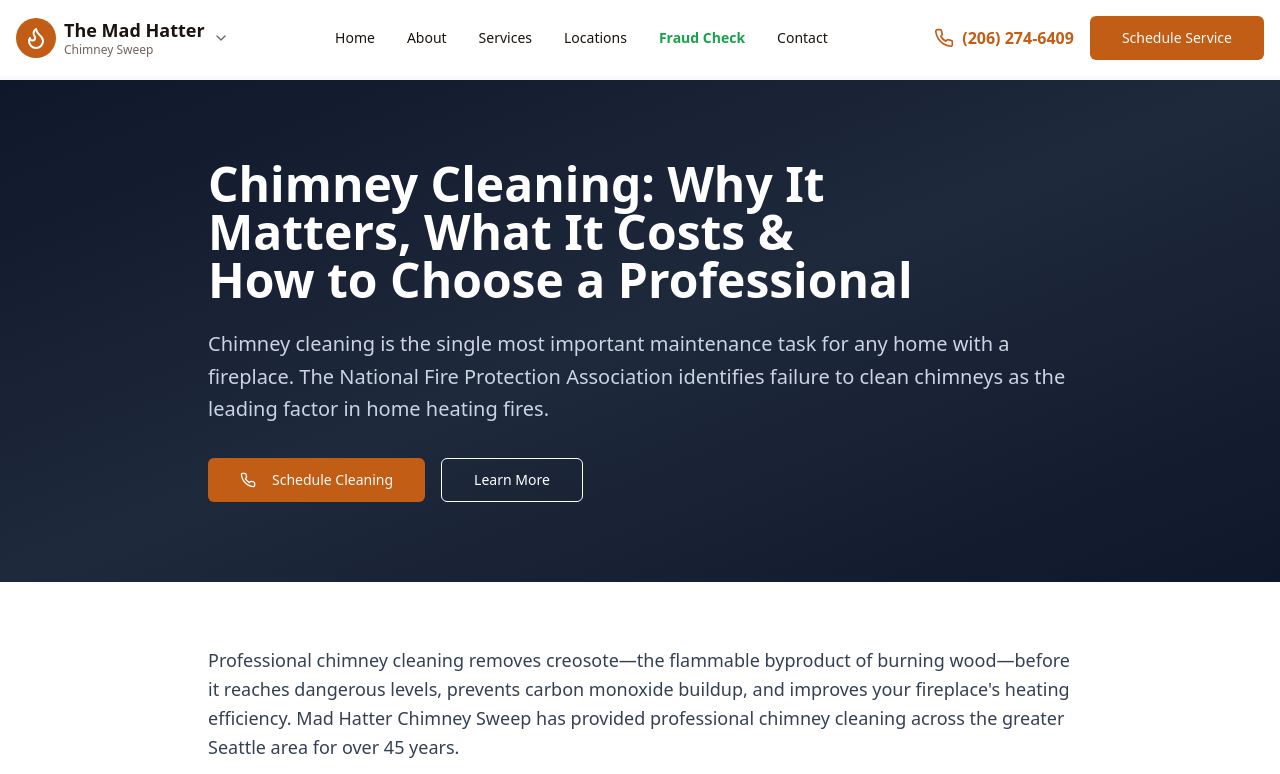
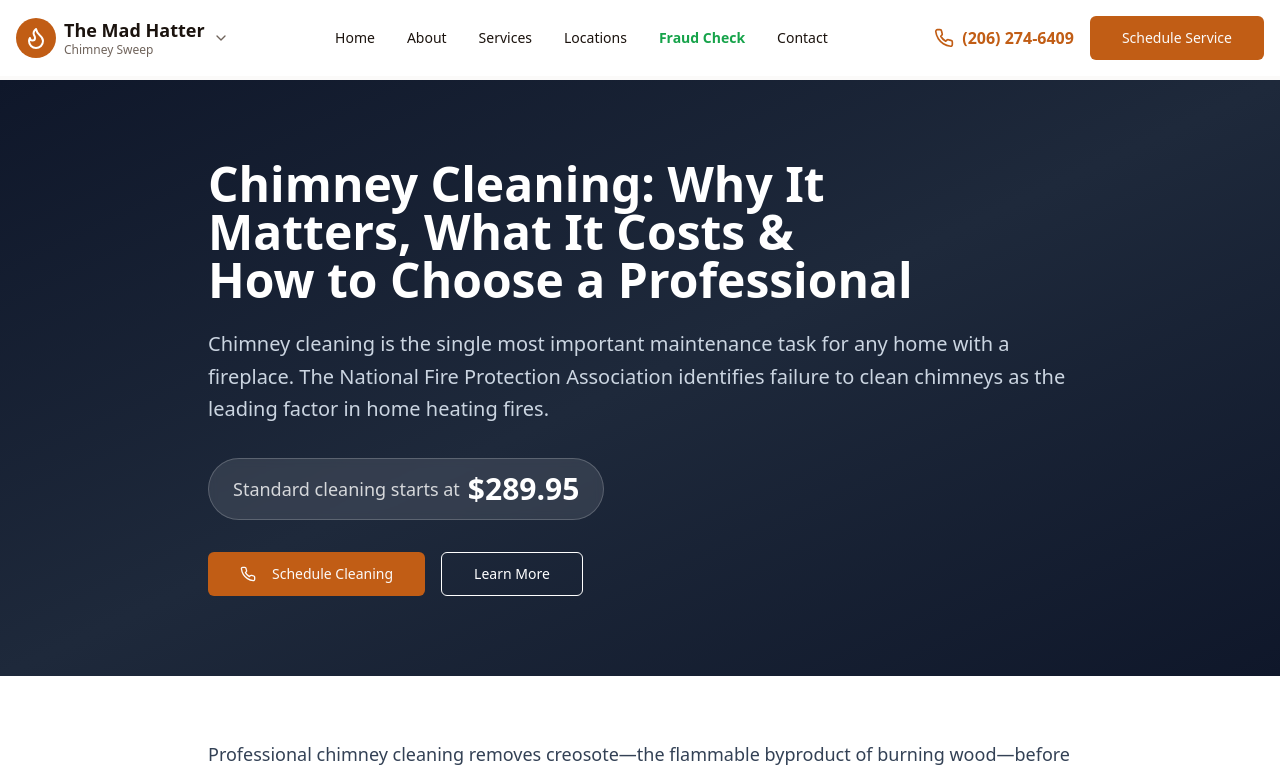
Before and after one commit to jaystonez/mad-hatter-chimney-sweep, a Next.js app: page /chimney-cleaning in a window 1280 px wide. Shown: the top 774 px of the page. Built offline with nearby package versions, Linux system fonts and the light colour scheme; a web font is replaced by a local one.

Commit message:
Make $289.95 pricing more prominent in hero and pricing sections
Updated pricing display for chimney cleaning services and adjusted styling for emphasis.

```diff
--- a/app/chimney-cleaning/page.tsx
+++ b/app/chimney-cleaning/page.tsx
@@ -21,6 +21,10 @@ export default function ChimneyCleaningPage() {
           <p className="text-xl text-slate-300 mb-8 text-pretty leading-relaxed">
             Chimney cleaning is the single most important maintenance task for any home with a fireplace. The National Fire Protection Association identifies failure to clean chimneys as the leading factor in home heating fires.
           </p>
+                        <div className="inline-flex items-center bg-white/10 backdrop-blur-sm border border-white/20 rounded-full px-6 py-3 mb-8">
+                <span className="text-white/80 text-lg">Standard cleaning starts at</span>
+                <span className="text-3xl font-bold text-white ml-2">$289.95</span>
+              </div>
           <div className="flex flex-wrap gap-4">
             <Button size="lg" className="bg-primary hover:bg-primary/90">
               <Phone className="mr-2 h-5 w-5" />
@@ -352,9 +356,9 @@ export default function ChimneyCleaningPage() {
             </Card>
           </div>
 
-          <div className="text-center p-6 bg-primary/5 rounded-lg">
+          <div className="text-center p-8 bg-gradient-to-r from-primary/10 via-primary/5 to-primary/10 rounded-xl border-2 border-primary/20 shadow-lg">
             <p className="text-lg font-medium text-slate-900">
-              Mad Hatter's standard cleaning and 21-point inspection for standard open-ended fireplaces starts at <span className="text-primary font-bold">$289.95</span> in the greater Seattle area
+              Mad Hatter's standard cleaning and 21-point inspection for standard open-ended fireplaces starts at <span className="text-primary font-bold text-3xl">$289.95</span> in the greater Seattle area
             </p>
           </div>
         </div>
```
